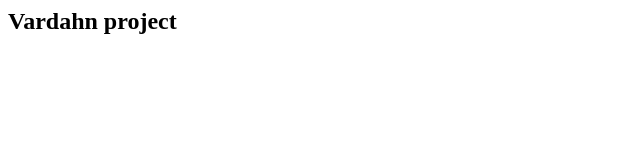
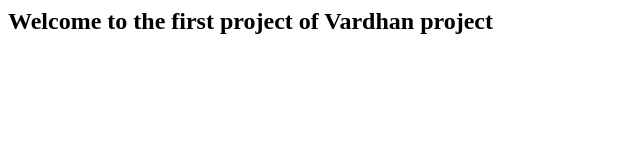
Before and after one commit to 07vishnu-vardhan/index.html, a plain HTML site: page index.html in a window 1280 px wide. Shown: the whole page, without its empty margins (0-640 px from the left). Drawn offline with Linux system fonts and the light colour scheme.

Commit message:
Update index.html

```diff
--- a/index.html
+++ b/index.html
@@ -2,7 +2,7 @@
 <head>
 <title>index.html</title>
 <body>
-<h2> Vardahn project </h2>
+<h2>  Welcome to the first project of Vardhan project </h2>
 </body>
 </head>
 </html>
```
